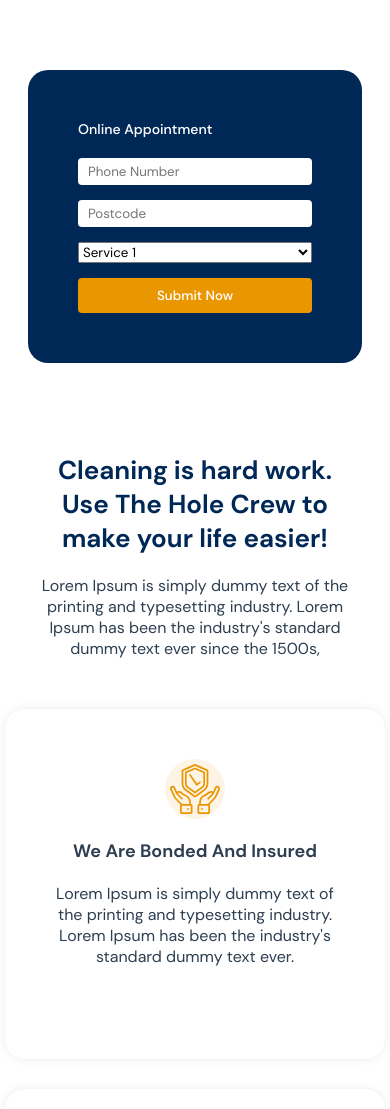
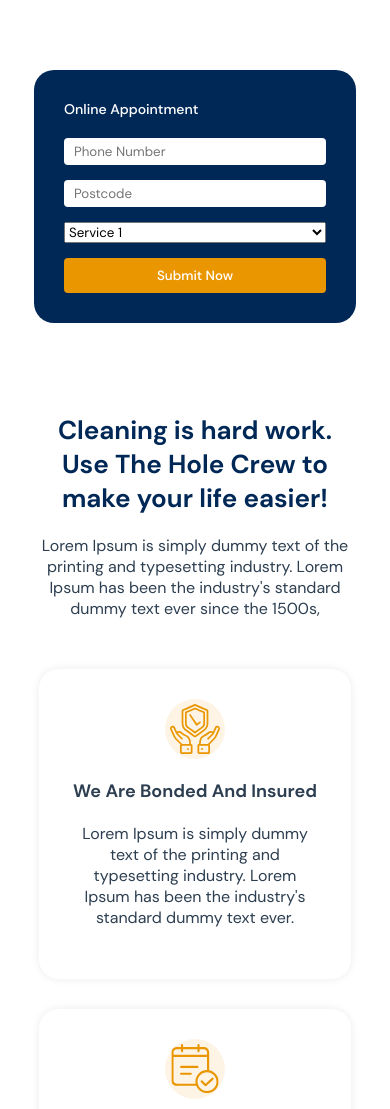
Before and after one commit to steve0288/cleaner, a Vue app: page /#/ in a window 390 px wide. Shown: the part 824-1933 px from the top of the page. Built offline with nearby package versions, Linux system fonts and the light colour scheme.

Commit message:
Mobile bug fixes

```diff
--- a/src/App.vue
+++ b/src/App.vue
@@ -267,10 +267,11 @@ nav {
   }
 
   form.appointment-form{
+    max-width: 390px;
     position: relative;
     z-index: 2;
-    max-width: 60vw;
     flex-direction: column;
+    padding: 30px;
     label{
       max-width: 100%;
       margin-bottom: 20px;
@@ -289,4 +290,11 @@ nav {
     display: flex;
   }
 }
+
+@media only screen and (max-width: 600px) {
+  form.appointment-form{
+    max-width: calc(80vw - 50px);
+  }
+}
+
 </style>
--- a/src/components/BusinessAttributes.vue
+++ b/src/components/BusinessAttributes.vue
@@ -177,7 +177,8 @@ export default defineComponent({
       .container-3,
       .container-4{
         width: 100%;
-        max-width: 280px;
+        max-width: calc(80vw - 60px);
+        padding: 30px;
       }
     }
   }
```
